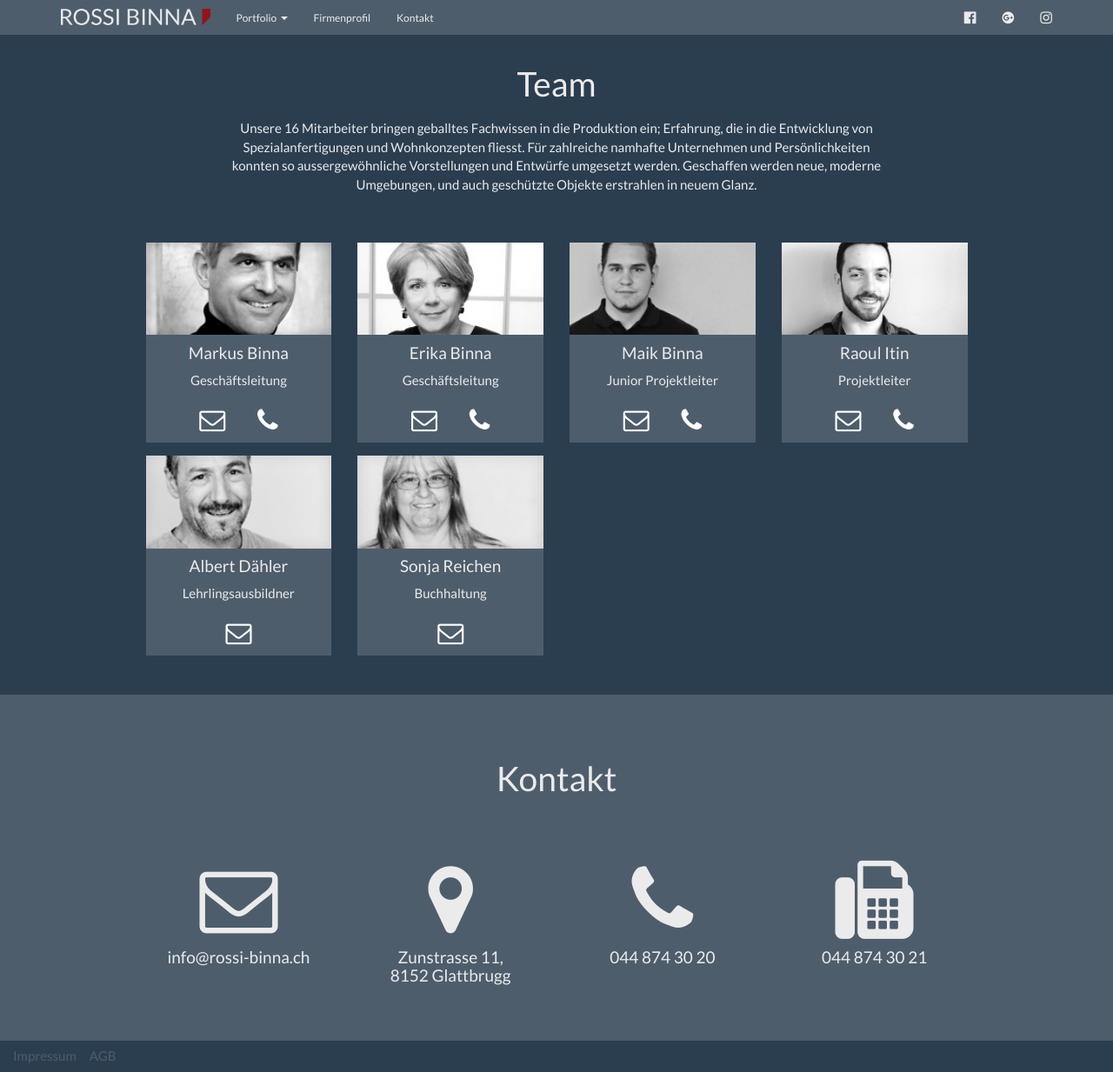
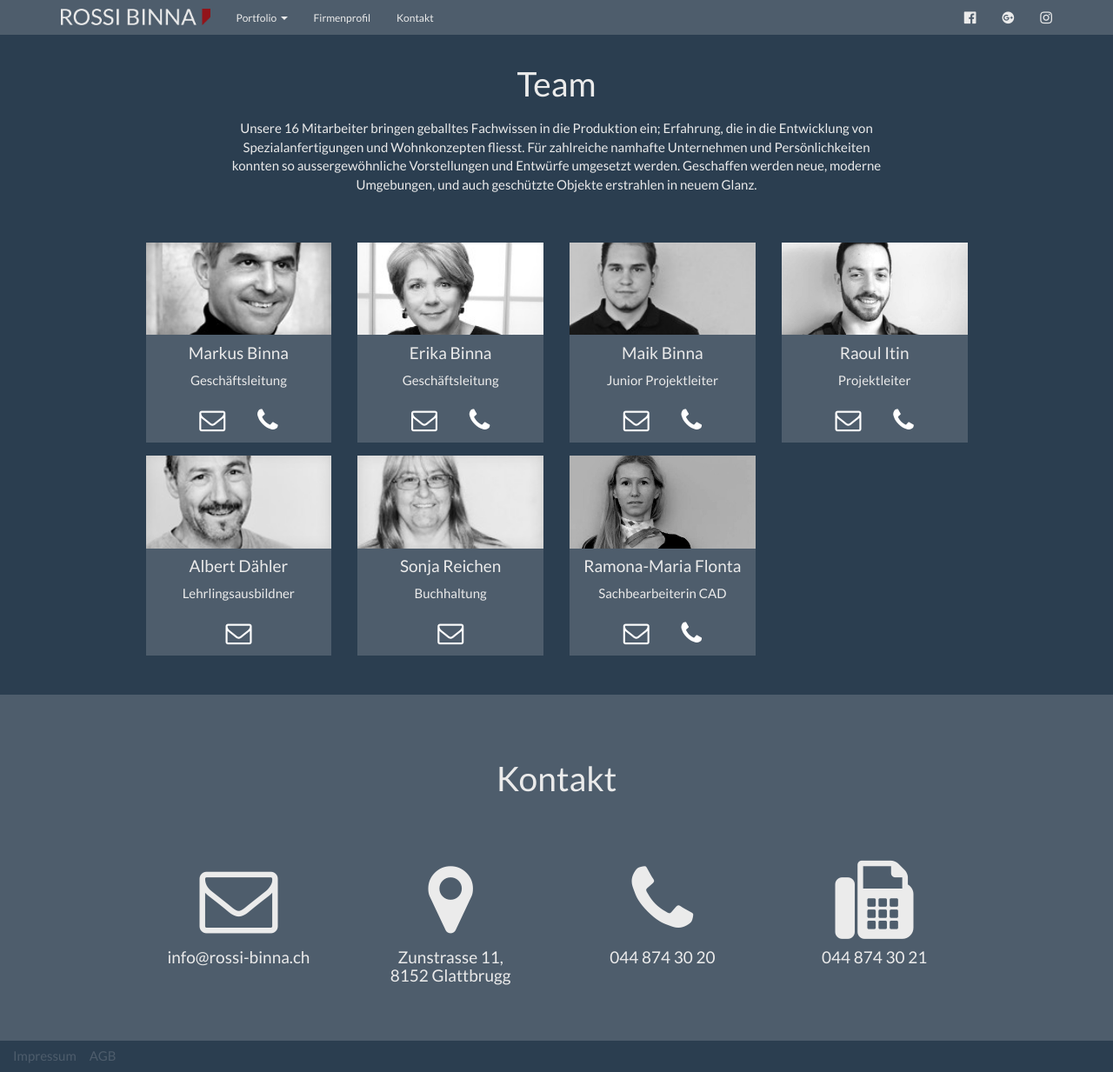
Before and after one commit to rossi-binna/rossi-binna.github.io, a Jekyll site: the page built from _firmenprofil/team.html, in a window 1280 px wide and 1233 px high. Shown: the whole window at 87% size. Built offline with Jekyll 4.4.1, drawn with Linux system fonts in a browser that asks for light colours.

Commit message:
New team member

```diff
--- a/_data/team.yml
+++ b/_data/team.yml
@@ -43,3 +43,9 @@ team:
     name: Sonja Reichen
     stelle: Buchhaltung
     email: sonja.reichen@rossi-binna.ch
+
+  - img: 10-ramona-maria-flonta.jpg
+    name: Ramona-Maria Flonta
+    stelle: Sachbearbeiterin CAD
+    email: ramona.flonta@rossi-binna.ch
+    telefon: 044-874-30-20
```
Also changed, not shown: img/10-ramona-maria-flonta.jpg (added).
